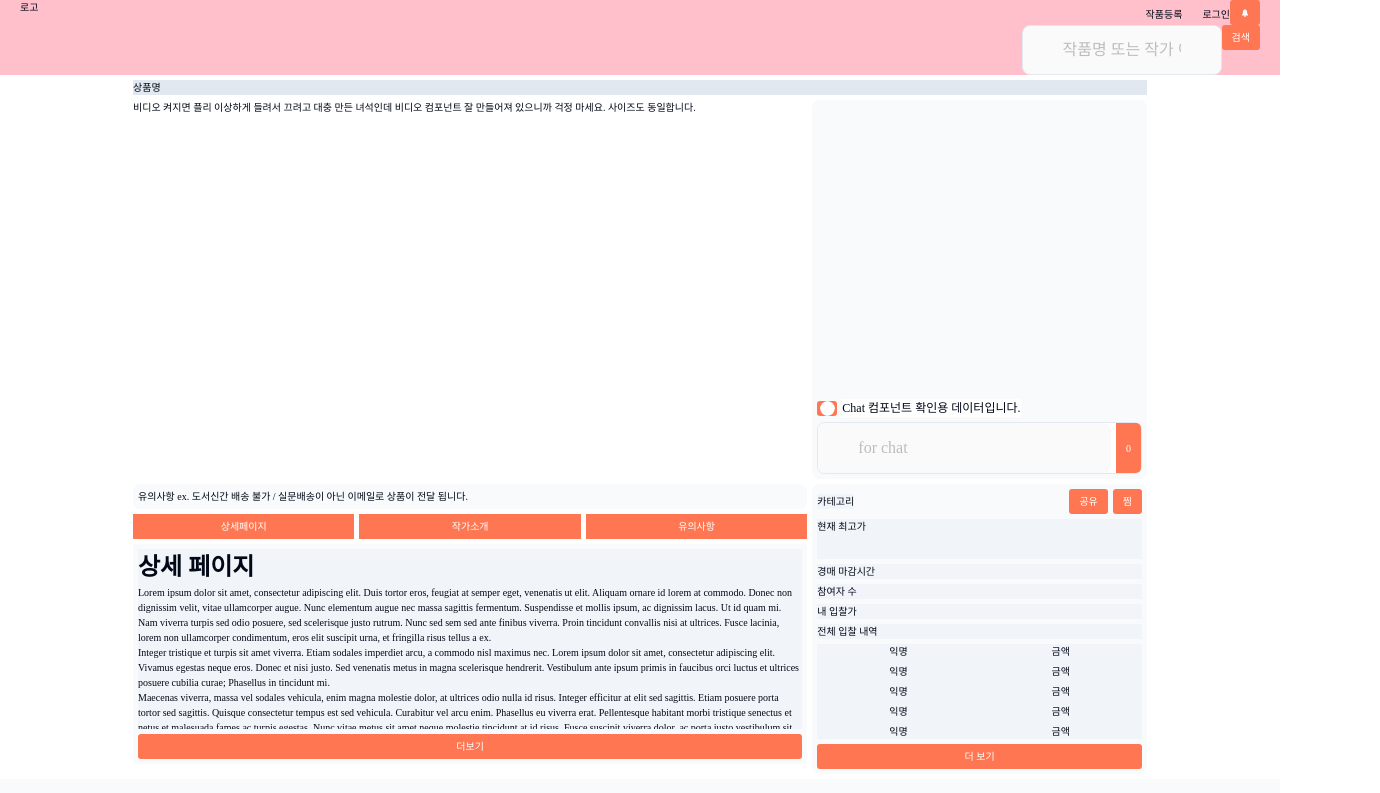
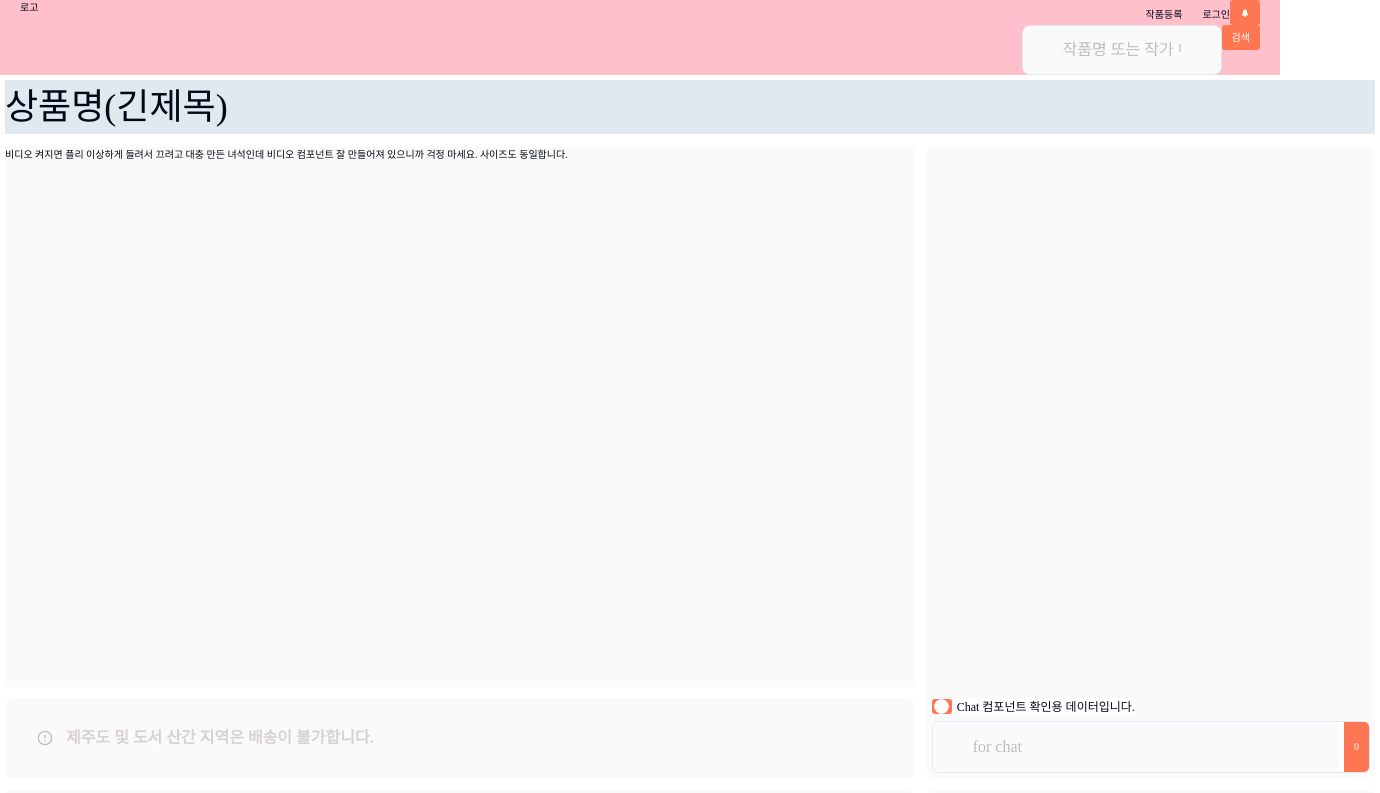
Before and after one commit to Team-YUMU/YUMU-FE, a Next.js app: page /auction/1/streaming in a window 1280 px wide. Shown: the top 793 px of the page, 1380 px wide, since content can reach past the window. Built offline with nearby package versions, Linux system fonts and the light colour scheme.

Commit message:
feat : tailwind.config에 몇가지 텍스트 스타일 추가 및 유의사항 div 수정

```diff
--- a/src/pages/auction/[auctionid]/streaming/index.tsx
+++ b/src/pages/auction/[auctionid]/streaming/index.tsx
@@ -3,18 +3,23 @@ import { LiveChatting } from '@/components/domain/live/livechatting';
 import { AuctionDetail } from '@/components/common/AuctionDetail';
 import { LiveVideo } from '@/components/domain/live/livevideo';
 import { AspectRatio } from '@/components/ui/aspect-ratio';
+import { CircleAlert } from 'lucide-react';
 
 export default function Streaming() {
   return (
-    <div className='m-auto flex w-[80%] select-none flex-col items-center gap-2 py-2'>
-      <div className='grid grid-cols-3 gap-2 px-2'>
-        <div className='col-span-3 bg-slate-200'>상품명</div>
-        {/* <LiveVideo /> */}
-        <div className='col-span-2'>
-          <AspectRatio ratio={16 / 9}>
+    <div className='m-auto flex w-[138rem] select-none flex-col items-center gap-2 py-2'>
+      <div className='grid grid-cols-3 gap-[1.25rem] px-2'>
+        <div className='text-36-400 col-span-3 bg-slate-200'>상품명(긴제목)</div>
+        <div className='col-span-2 flex w-[91rem] flex-col gap-[1.13rem]'>
+          <div className='h-[54rem] w-full bg-stone-50'>
             비디오 켜지면 플리 이상하게 들려서 끄려고 대충 만든 녀석인데 비디오 컴포넌트 잘 만들어져 있으니까 걱정
             마세요. 사이즈도 동일합니다.
-          </AspectRatio>
+          </div>
+          {/* <LiveVideo /> */}
+          <div className='text-16-700 flex h-[8rem] w-full flex-row items-center space-x-[1.3rem] rounded-xl bg-stone-50 px-[3.2rem]'>
+            <CircleAlert color='#bdbdbd' size={16} />
+            <p className='text-16-700 text-stone-300'>제주도 및 도서 산간 지역은 배송이 불가합니다.</p>
+          </div>
         </div>
         <LiveChatting />
         <AuctionDetail />
--- a/tailwind.config.ts
+++ b/tailwind.config.ts
@@ -31,6 +31,12 @@ const config = {
         '1rem',
         {
           fontWeight: '400',
+        },
+      ],
+      '10-700': [
+        '1rem',
+        {
+          fontWeight: '700',
         },
       ],
       '11.1-400': [
@@ -110,6 +116,12 @@ const config = {
           fontWeight: '600',
         },
       ],
+      '16-700': [
+        '1.6rem',
+        {
+          fontWeight: '700',
+        },
+      ],
 
       //fontsize: 18px
       '18-400': [
@@ -187,6 +199,12 @@ const config = {
       ],
 
       //fontsize: 36px
+      '36-400': [
+        '3.6rem',
+        {
+          fontWeight: '400',
+        },
+      ],
       '36-700': [
         '3.6rem',
         {
```
